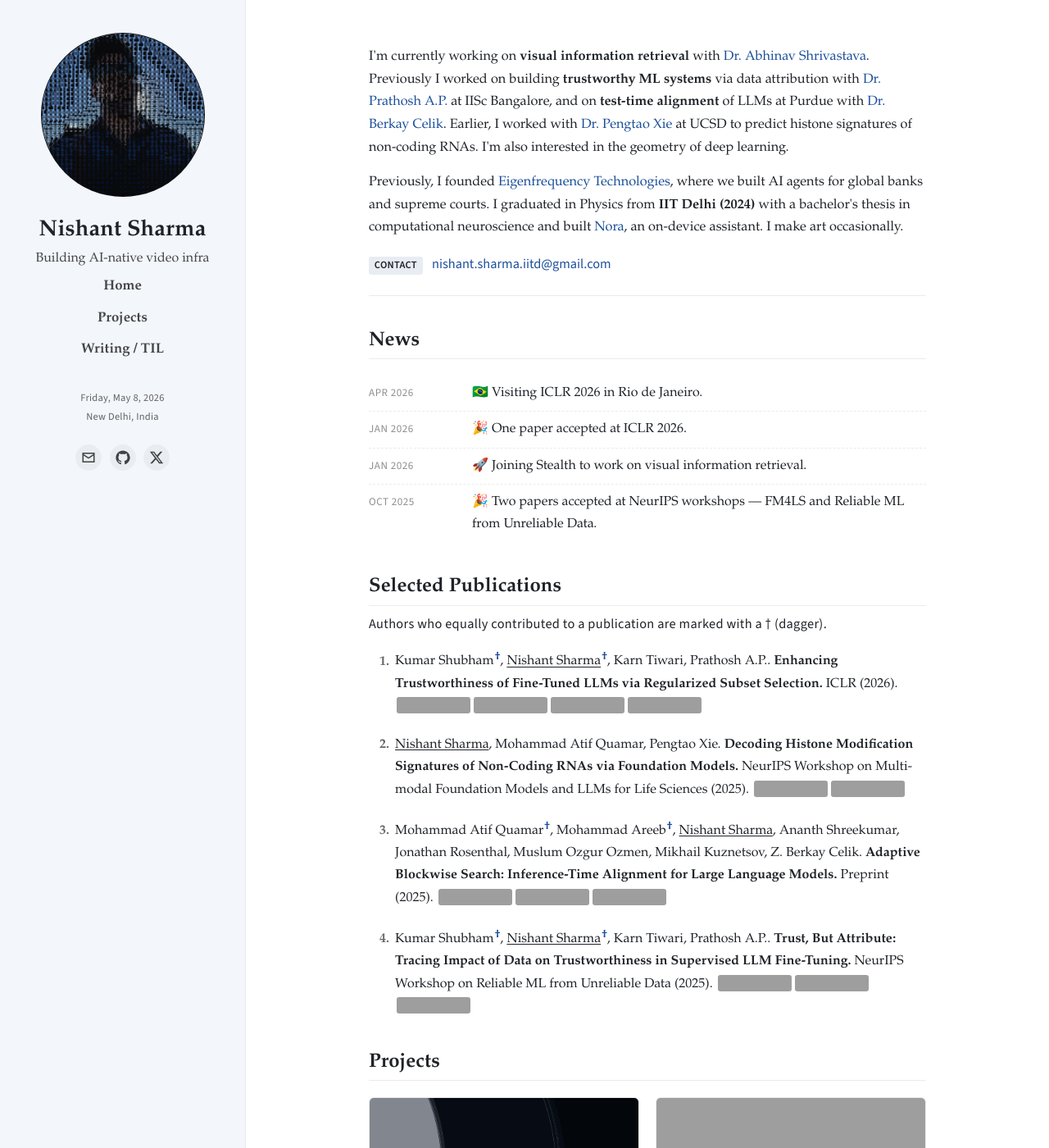
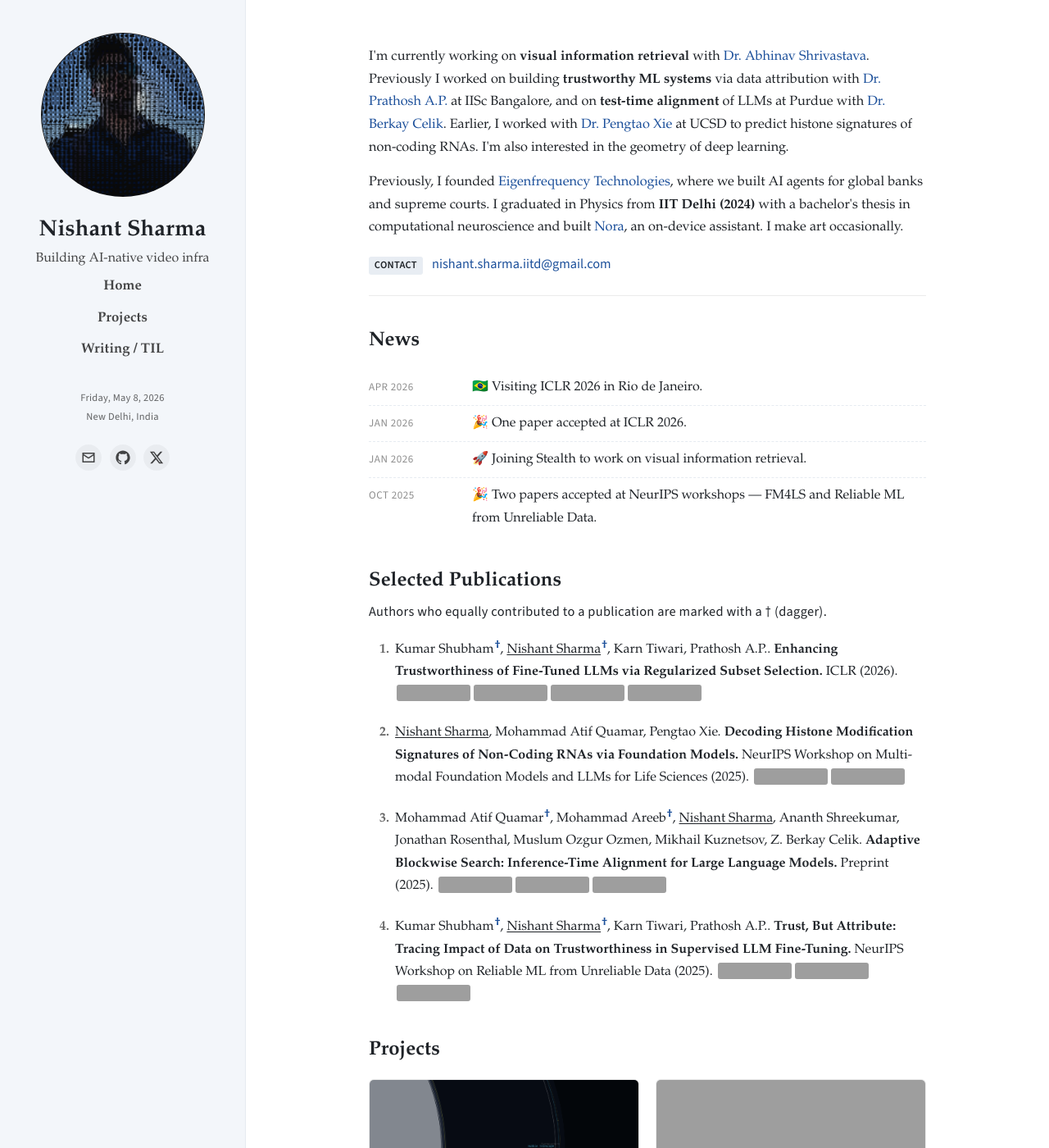
Before and after one commit to sevendaystoglory/sevendaystoglory.github.io, a Jekyll site: the page built from index.md, in a window 1280 px wide and 1400 px high. Shown: the whole window at 82% size. Built offline with Jekyll 4.4.1, drawn with Linux system fonts in a browser that asks for light colours; grey boxes are pictures that could not be loaded.

Commit message:
style: drop the underline from homepage section titles

```diff
--- a/assets/css/main.css
+++ b/assets/css/main.css
@@ -293,11 +293,8 @@ h2 {
     margin: 2.4rem 0 1rem;
     letter-spacing: 0;
 }
-/* Only homepage section dividers carry the underline. */
 .section-title {
     margin: 0 0 1.25rem;
-    padding-bottom: 0.4rem;
-    border-bottom: 1px solid var(--border);
 }
 
 /* Replace markdown horizontal rules with vertical breathing room. */
```
